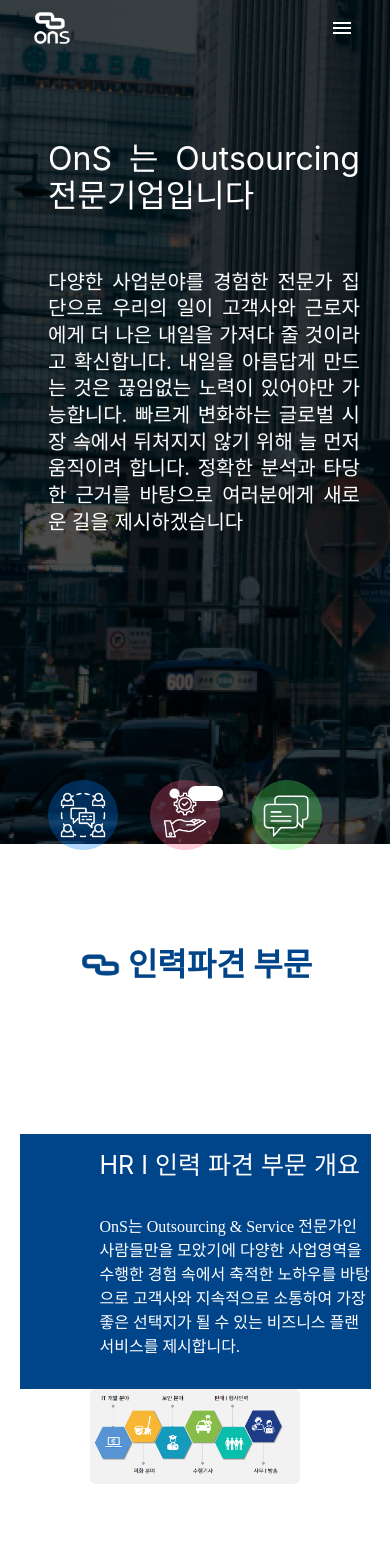
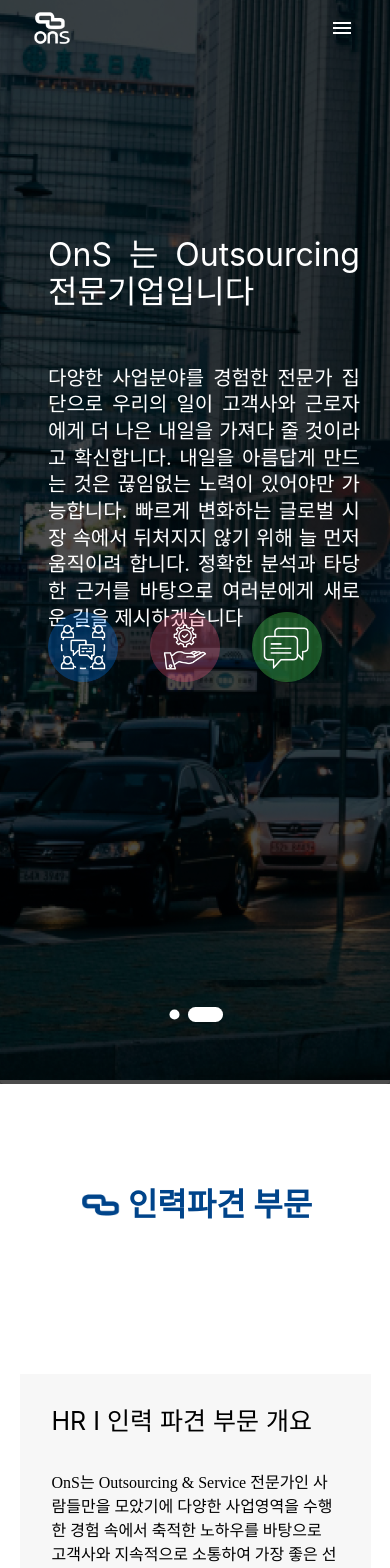
Before and after one commit to 243Studio/ons, a React (Create React App) app: page / in a window 390 px wide. Shown: the top 1568 px of the page. Built offline with nearby package versions, Linux system fonts and the light colour scheme.

Commit message:
version2.1

```diff
--- a/src/components/Carousel.js
+++ b/src/components/Carousel.js
@@ -31,7 +31,7 @@ function CustomCarousel({items})
                 margin: '0 3px'       // 3
             }
         }}
-        navButtonsAlwaysInvisible={true} sx={{maxHeight:'100vh', width:'100vw'}} indicators={true} interval={4000}
+        navButtonsAlwaysInvisible={true} sx={{maxHeight:{sx:200, md:689}, width:'100vw'}} indicators={true} interval={4000}
         >
             {
                 items.map( (itemName) => <Item  key={itemName} item={itemName} />)
@@ -44,7 +44,7 @@ function CustomCarousel({items})
 function Item({item})
 {
     return (
-        <Paper sx={{width:'100vw', height:'100vh'}}>
+        <Paper sx={{width:'100vw', height:{sx:200, md:689}}}>
             <Box sx={{
                 position: 'absolute',
                 top: 0,
--- a/src/components/Services.js
+++ b/src/components/Services.js
@@ -10,10 +10,9 @@ let textGridStyle = {
   textAlign:'left',
   flexDirection:'column',
   alignItems:'flex-start',
-  backgroundColor:'rgba(0,68,138,1)',
+  backgroundColor:'rgba(240,240,240,0.5)',
   width:'100%',
-  padding:'1rem 0 0 5rem',
-  color:'white'
+  color:'black'
 }
 let imageGridStyle = {
   display:'flex',
@@ -57,7 +56,7 @@ function ServiceItem({item, className}) {
           <Typography className="service-text-title" variant="h4">{item.title}</Typography>
             <p className="service-text-content" >{item.content}</p>
           </Grid>
-          <Grid sx={{imageGridStyle}} item xs={12} sm={6} md={6} key={item.id}>
+          <Grid className="service-image-container"  sx={{imageGridStyle}} item xs={12} sm={6} md={6} key={item.id}>
             <img className="service-image" src={item.img}></img>
           </Grid>
         </>
@@ -67,7 +66,7 @@ function ServiceItem({item, className}) {
           <Typography className="service-text-title"  variant="h4">{item.title}</Typography>
           <p className="service-text-content">{item.content}</p>
         </Grid>
-        <Grid d className={className} item xs={12} sm={6} md={6} key={item.id}>
+        <Grid className="service-image-container"  item xs={12} sm={6} md={6} key={item.id}>
           <img className="service-image" src={item.img}></img>
         </Grid>
 
--- a/src/components/component.css
+++ b/src/components/component.css
@@ -238,15 +238,16 @@ header{
 
 
     /** HERO SECTION **/
+
     .image-container{
-      height:100%;
+      height:90%;
       width:'auto'
     }
     .illust-container{
       position:absolute;
-      top:80;
+      top:00;
       left:0;
-      height:100%;
+      height:90%;
       padding:0 3rem 20% 3rem;
       box-sizing: border-box;
       width:90%;
--- a/src/components/services.css
+++ b/src/components/services.css
@@ -62,17 +62,31 @@
         margin: 3rem auto;
         padding:0;
     }
+    .service-image{
+        width:100%;
+        height:auto;
+    }
+    .service-image-container{
+        width:100%;
+        height:auto;
+        display: flex;
+        justify-content: center;
+        align-items: center;
+        padding: 2rem 0rem 0rem 0rem;
+    }
     .odd-service{
         display:flex;
         flex-direction:column;
         max-width:100%;
         width:100%;
+        padding: 2rem 2rem;
     }
     .even-service{
         display:flex;
         flex-direction:column;
         max-width:100%;
         width:100%;
+        padding: 2rem 2rem;
     }
     .service-text-content{
         width:100%;
```
